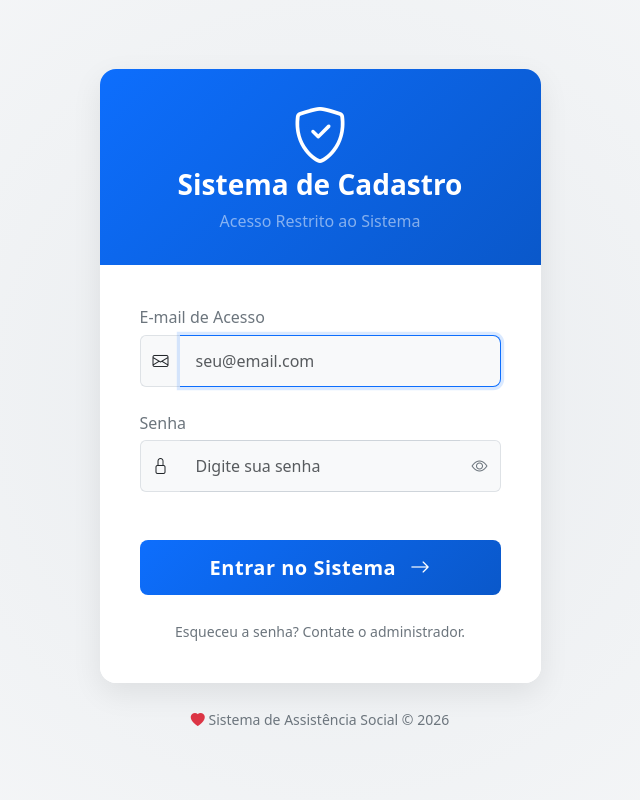
After one commit to edson475/projeto-integrador-1, a Flask app: page /login in a window 1280 px wide. The commit adds this page. Shown: the whole page, without its empty margins (308-948 px from the left). Run offline with Flask 3, Linux system fonts and the light colour scheme.

Commit message:
Implementação de Sistema de Login

```diff
--- a/app.py
+++ b/app.py
@@ -1,4 +1,6 @@
-from flask import Flask, render_template, request, redirect, url_for, flash, jsonify
+from flask import Flask, render_template, request, redirect, url_for, flash, jsonify, session
+from functools import wraps
+from werkzeug.security import check_password_hash
 from config import Config
 from database import db
 from validadores import Validadores
@@ -9,10 +11,60 @@ app.secret_key = Config.SECRET_KEY
 
 
 # =====================================================
+# DECORADOR DE AUTENTICAÇÃO
+# =====================================================
+def login_required(f):
+    @wraps(f)
+    def decorated_function(*args, **kwargs):
+        if 'usuario_id' not in session:
+            flash('Por favor, faça login para acessar o sistema.', 'error')
+            return redirect(url_for('login', next=request.url))
+        return f(*args, **kwargs)
+    return decorated_function
+
+
+# =====================================================
+# ROTAS DE AUTENTICAÇÃO
+# =====================================================
+
+@app.route('/login', methods=['GET', 'POST'])
+def login():
+    """Tela de login"""
+    # Se já estiver logado, vai pra home
+    if 'usuario_id' in session:
+        return redirect(url_for('index'))
+
+    if request.method == 'POST':
+        email = request.form.get('email', '').strip().lower()
+        senha = request.form.get('senha', '')
+
+        usuario = db.buscar_usuario_por_email(email)
+
+        if usuario and check_password_hash(usuario.get('senha_hash', ''), senha):
+            session['usuario_id'] = usuario['id']
+            session['usuario_nome'] = usuario['nome']
+
+            proxima_pagina = request.args.get('next')
+            return redirect(proxima_pagina or url_for('index'))
+
+        flash('E-mail ou senha incorretos.', 'error')
+
+    return render_template('login.html')
+
+@app.route('/logout')
+def logout():
+    """Encerra a sessão"""
+    session.clear()
+    flash('Sessão encerrada com sucesso.', 'success')
+    return redirect(url_for('login'))
+
+
+# =====================================================
 # ROTAS PRINCIPAIS
 # =====================================================
 
 @app.route('/')
+@login_required
 def index():
     """Página inicial"""
     return render_template('index.html')
@@ -23,6 +75,7 @@ def index():
 # =====================================================
 
 @app.route('/cadastro')
+@login_required
 def cadastro():
     """Formulário de novo cadastro"""
     proximo_ref = db.obter_proximo_ref()
@@ -30,6 +83,7 @@ def cadastro():
 
 
 @app.route('/cadastro/salvar', methods=['POST'])
+@login_required
 def salvar_cadastro():
     """Salva novo cadastro"""
     try:
@@ -91,6 +145,7 @@ def salvar_cadastro():
 
 
 @app.route('/cadastro/<int:ref_id>')
+@login_required
 def visualizar_cadastro(ref_id):
     """Visualiza cadastro existente"""
     cadastro = db.buscar_cadastro(ref_id)
@@ -104,6 +159,7 @@ def visualizar_cadastro(ref_id):
 
 
 @app.route('/cadastro/<int:ref_id>/editar', methods=['GET', 'POST'])
+@login_required
 def editar_cadastro(ref_id):
     """Edita cadastro existente"""
     if request.method == 'GET':
@@ -172,6 +228,7 @@ def editar_cadastro(ref_id):
 
 
 @app.route('/cadastro/<int:ref_id>/excluir', methods=['POST'])
+@login_required
 def excluir_cadastro(ref_id):
     """Exclui cadastro"""
     try:
@@ -193,6 +250,7 @@ def excluir_cadastro(ref_id):
 # =====================================================
 
 @app.route('/pesquisa', methods=['GET', 'POST'])
+@login_required
 def pesquisa():
     """Pesquisa de cadastros"""
     resultados = []
@@ -220,6 +278,7 @@ def pesquisa():
 # =====================================================
 
 @app.route('/lista')
+@login_required
 def lista():
     """Lista todos os cadastros"""
     cadastros = db.buscar_cadastros()
@@ -231,6 +290,7 @@ def lista():
 # =====================================================
 
 @app.route('/familia/<int:ref_id>', methods=['GET', 'POST'])
+@login_required
 def gerenciar_familia(ref_id):
     """Gerencia composição familiar"""
     cadastro = db.buscar_cadastro(ref_id)
@@ -266,6 +326,7 @@ def gerenciar_familia(ref_id):
 
 
 @app.route('/familia/membro/<int:membro_id>/excluir', methods=['POST'])
+@login_required
 def excluir_membro(membro_id):
     """Exclui membro da família"""
     try:
@@ -328,7 +389,8 @@ def injetar_configuracoes():
     """Injeta variáveis nos templates"""
     return {
         'app_name': 'Sistema de Cadastro',
-        'ano': datetime.now().year
+        'ano': datetime.now().year,
+        'usuario_logado': session.get('usuario_nome')
     }
 
 
--- a/templates/base.html
+++ b/templates/base.html
@@ -25,6 +25,7 @@
                 <span class="navbar-toggler-icon"></span>
             </button>
             <div class="collapse navbar-collapse" id="navbarNav">
+                {% if usuario_logado %}
                 <ul class="navbar-nav me-auto">
                     <li class="nav-item">
                         <a class="nav-link" href="{{ url_for('index') }}">
@@ -47,9 +48,17 @@
                         </a>
                     </li>
                 </ul>
-                <span class="navbar-text text-light">
-                    <i class="bi bi-database"></i> Supabase
+                <span class="navbar-text text-light me-3">
+                    <i class="bi bi-person-circle"></i> Olá, {{ usuario_logado.split()[0] if usuario_logado else '' }}
                 </span>
+                <a href="{{ url_for('logout') }}" class="btn btn-sm btn-outline-light">
+                    <i class="bi bi-box-arrow-right"></i> Sair
+                </a>
+                {% else %}
+                <span class="navbar-text text-light ms-auto">
+                    <i class="bi bi-shield-lock"></i> Acesso Restrito
+                </span>
+                {% endif %}
             </div>
         </div>
     </nav>
--- /dev/null
+++ b/templates/login.html
@@ -0,0 +1,138 @@
+{% extends 'base.html' %}
+
+{% block title %}Login - {{ app_name }}{% endblock %}
+
+{% block extra_css %}
+<style>
+    body {
+        background-color: #f8f9fa;
+        background-image: radial-gradient(circle at center, #e9ecef 0%, #f8f9fa 100%);
+        height: 100vh;
+        display: flex;
+        flex-direction: column;
+    }
+    main {
+        flex: 1;
+        display: flex;
+        align-items: center;
+        justify-content: center;
+    }
+    .login-card {
+        border: none;
+        border-radius: 1rem;
+        box-shadow: 0 10px 30px rgba(0, 0, 0, 0.08);
+        overflow: hidden;
+    }
+    .login-header {
+        background: linear-gradient(135deg, #0d6efd 0%, #0a58ca 100%);
+        color: white;
+        padding: 2rem;
+        text-align: center;
+    }
+    .login-body {
+        padding: 2.5rem;
+        background: white;
+    }
+    .form-control {
+        padding: 0.8rem 1rem;
+        border-radius: 0.5rem;
+    }
+    .btn-login {
+        padding: 0.8rem;
+        border-radius: 0.5rem;
+        font-weight: 600;
+        letter-spacing: 0.5px;
+        background: linear-gradient(135deg, #0d6efd 0%, #0a58ca 100%);
+        border: none;
+    }
+    .btn-login:hover {
+        background: linear-gradient(135deg, #0b5ed7 0%, #084298 100%);
+        transform: translateY(-1px);
+        box-shadow: 0 4px 12px rgba(13, 110, 253, 0.2);
+    }
+    footer {
+        display: none !important; /* Esconde o footer padrão na tela de login */
+    }
+    .navbar {
+        display: none !important; /* Esconde o navbar padrão na tela de login */
+    }
+</style>
+{% endblock %}
+
+{% block content %}
+<div class="container">
+    <div class="row justify-content-center w-100">
+        <div class="col-12 col-md-8 col-lg-5">
+            <div class="card login-card">
+                <div class="login-header">
+                    <i class="bi bi-shield-check display-4 mb-3"></i>
+                    <h3 class="fw-bold mb-0">{{ app_name }}</h3>
+                    <p class="text-white-50 mt-2 mb-0">Acesso Restrito ao Sistema</p>
+                </div>
+
+                <div class="login-body">
+                    <form method="POST" action="{{ url_for('login') }}">
+                        <div class="mb-4">
+                            <label for="email" class="form-label fw-medium text-muted">E-mail de Acesso</label>
+                            <div class="input-group">
+                                <span class="input-group-text bg-light border-end-0">
+                                    <i class="bi bi-envelope"></i>
+                                </span>
+                                <input type="email" class="form-control border-start-0 bg-light" id="email" name="email"
+                                       placeholder="seu@email.com" required autofocus>
+                            </div>
+                        </div>
+
+                        <div class="mb-4">
+                            <label for="senha" class="form-label fw-medium text-muted">Senha</label>
+                            <div class="input-group">
+                                <span class="input-group-text bg-light border-end-0">
+                                    <i class="bi bi-lock"></i>
+                                </span>
+                                <input type="password" class="form-control border-start-0 bg-light border-end-0" id="senha" name="senha"
+                                       placeholder="Digite sua senha" required>
+                                <button class="btn btn-light border border-start-0 text-muted" type="button" id="btnToggleSenha">
+                                    <i class="bi bi-eye"></i>
+                                </button>
+                            </div>
+                        </div>
+
+                        <div class="d-grid mt-5">
+                            <button type="submit" class="btn btn-primary btn-login btn-lg">
+                                Entrar no Sistema <i class="bi bi-arrow-right ms-2"></i>
+                            </button>
+                        </div>
+
+                        <div class="text-center mt-4">
+                            <small class="text-muted">Esqueceu a senha? Contate o administrador.</small>
+                        </div>
+                    </form>
+                </div>
+            </div>
+
+            <div class="text-center mt-4 text-muted">
+                <small><i class="bi bi-heart-fill text-danger"></i> Sistema de Assistência Social &copy; {{ ano }}</small>
+            </div>
+        </div>
+    </div>
+</div>
+{% endblock %}
+
+{% block extra_js %}
+<script>
+    document.getElementById('btnToggleSenha').addEventListener('click', function() {
+        const inputSenha = document.getElementById('senha');
+        const icon = this.querySelector('i');
+
+        if (inputSenha.type === 'password') {
+            inputSenha.type = 'text';
+            icon.classList.remove('bi-eye');
+            icon.classList.add('bi-eye-slash');
+        } else {
+            inputSenha.type = 'password';
+            icon.classList.remove('bi-eye-slash');
+            icon.classList.add('bi-eye');
+        }
+    });
+</script>
+{% endblock %}
```
Also changed, not shown: context.md (+29 -1 lines), database.py (+32 -0 lines), scripts/criar_tabelas.sql (+12 -1 lines), scripts/gerar_senha.py (added, +13 -0 lines), supabase-credenciais.txt (deleted, +0 -26 lines), 1 other file.
